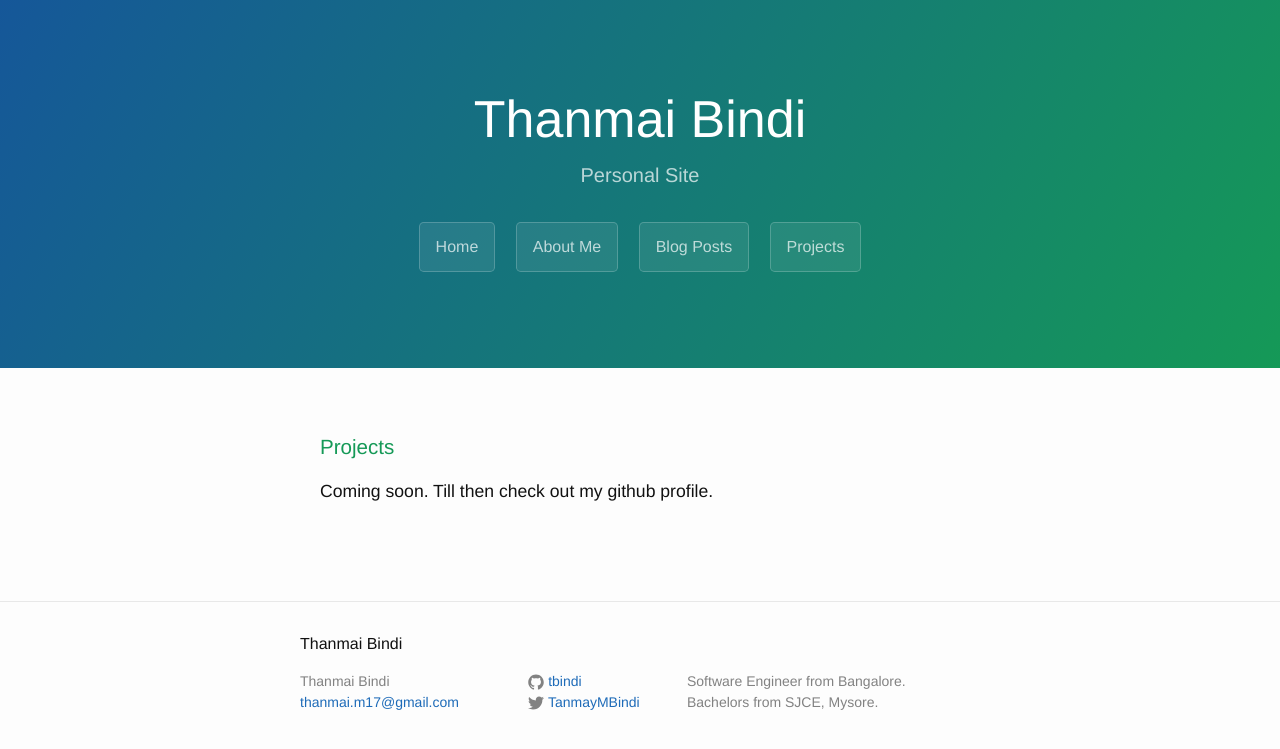
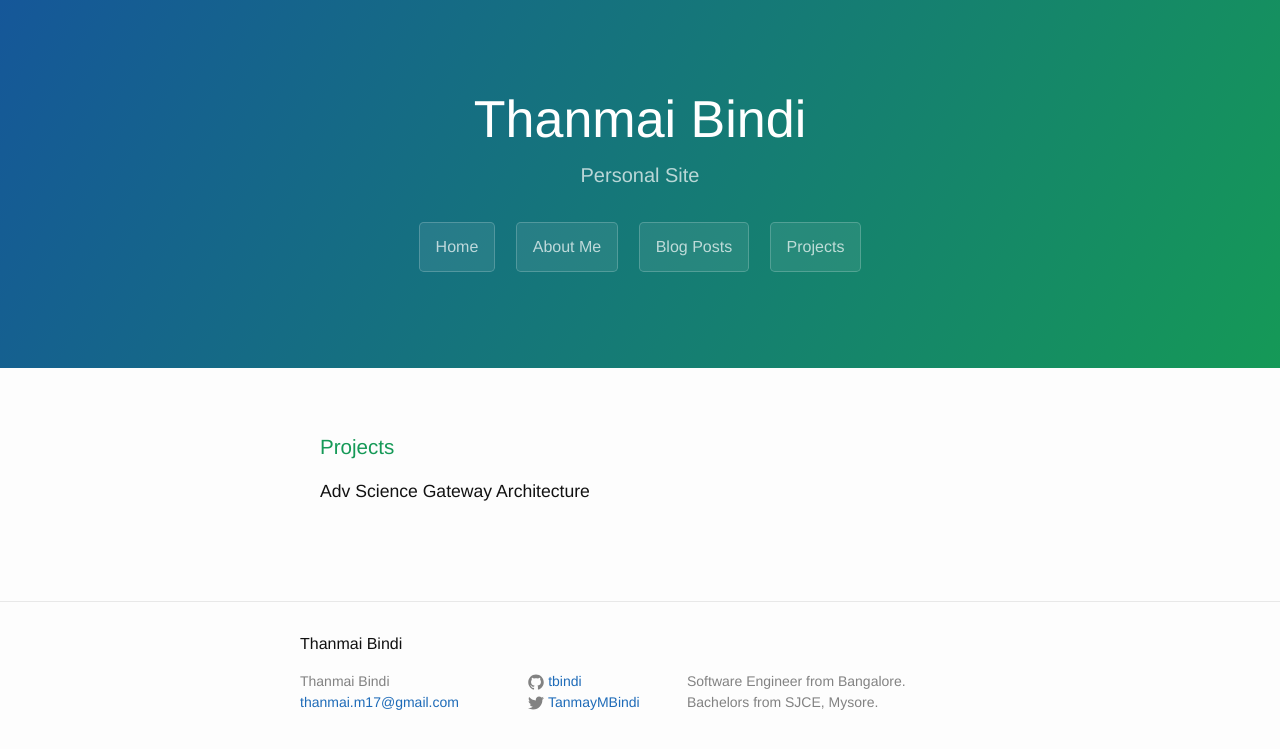
Before and after one commit to tbindi/tbindi.github.com, a Jekyll site: the page built from project.html, in a window 1280 px wide. Shown: the top 749 px of the page. Built offline with Jekyll 4.4.1, drawn with Linux system fonts in a browser that asks for light colours.

Commit message:
Update project.html

```diff
--- a/project.html
+++ b/project.html
@@ -6,5 +6,5 @@ permalink: /project/
 
   <div class="main-content">
   <h3><a id="project" class="anchor" href="#project" aria-hidden="true"><span class="octicon octicon-link"></span></a>Projects</h3>
-  Coming soon. Till then check out my github profile.
+  Adv Science Gateway Architecture
   </div>
```
